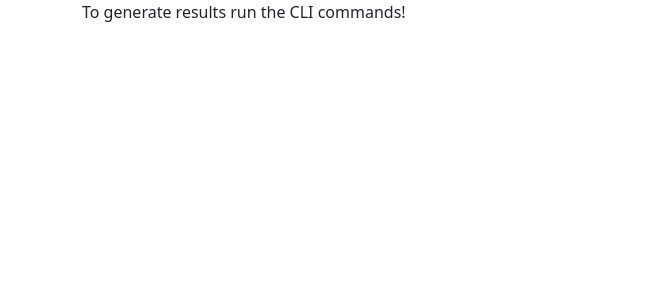
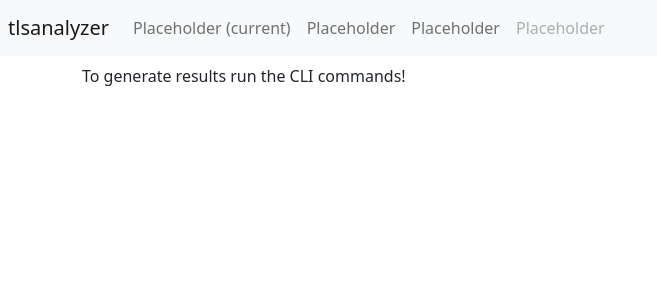
Before and after one commit to irworks/tea, a Flask app: template webapp/app/templates/index.html in a window 1280 px wide. Shown: the top 300 px of the page, without its empty margins (0-657 px from the left). Run offline with Flask 2, Linux system fonts and the light colour scheme; the template is opened without the code that fills it, so the values that code supplies are empty; parts of the project's set-up code (start-up, migrations or seed data) failed here and were passed over.

Commit message:
+ Added basic navbar

```diff
--- a/webapp/app/assets/js/components/AppList.vue
+++ b/webapp/app/assets/js/components/AppList.vue
@@ -11,9 +11,9 @@
       <PieChart :chartData="chartData"/>
     </div>
     <p>Analyzed <b>{{ count }}</b> apps. Of those <b>{{ countAppsWithAts }}</b> have ATS exceptions.</p>
+
+    <hr>
   </div>
-
-  <hr>
 
   <h2>App results</h2>
   <table class="table">
--- a/webapp/app/templates/app.html
+++ b/webapp/app/templates/app.html
@@ -10,8 +10,32 @@
 </head>
 
 <body>
+<nav class="ps-2 navbar navbar-expand-lg navbar-light bg-light">
+    <a class="navbar-brand" href="#">tlsanalyzer</a>
+    <button class="navbar-toggler" type="button" data-toggle="collapse" data-target="#navbarNav"
+            aria-controls="navbarNav" aria-expanded="false" aria-label="Toggle navigation">
+        <span class="navbar-toggler-icon"></span>
+    </button>
+    <div class="collapse navbar-collapse" id="navbarNav">
+        <ul class="navbar-nav">
+            <li class="nav-item active">
+                <a class="nav-link" href="#">Placeholder <span class="sr-only">(current)</span></a>
+            </li>
+            <li class="nav-item">
+                <a class="nav-link" href="#">Placeholder</a>
+            </li>
+            <li class="nav-item">
+                <a class="nav-link" href="#">Placeholder</a>
+            </li>
+            <li class="nav-item">
+                <a class="nav-link disabled" href="#">Placeholder</a>
+            </li>
+        </ul>
+    </div>
+</nav>
+
 <main>
-        <div class="container">
+    <div class="container mt-2">
         <!-- child template -->
         {% block content %}
         {% endblock %}
--- a/webapp/app/templates/apps-list.html
+++ b/webapp/app/templates/apps-list.html
@@ -1,7 +1,6 @@
 {% extends "app.html" %}
 
 {% block content %}
-    <h1>tlsanalyzer</h1>
     <div id="app">
         <app-list/>
     </div>
```
Lines whose indentation alone changed are shown as unchanged.
